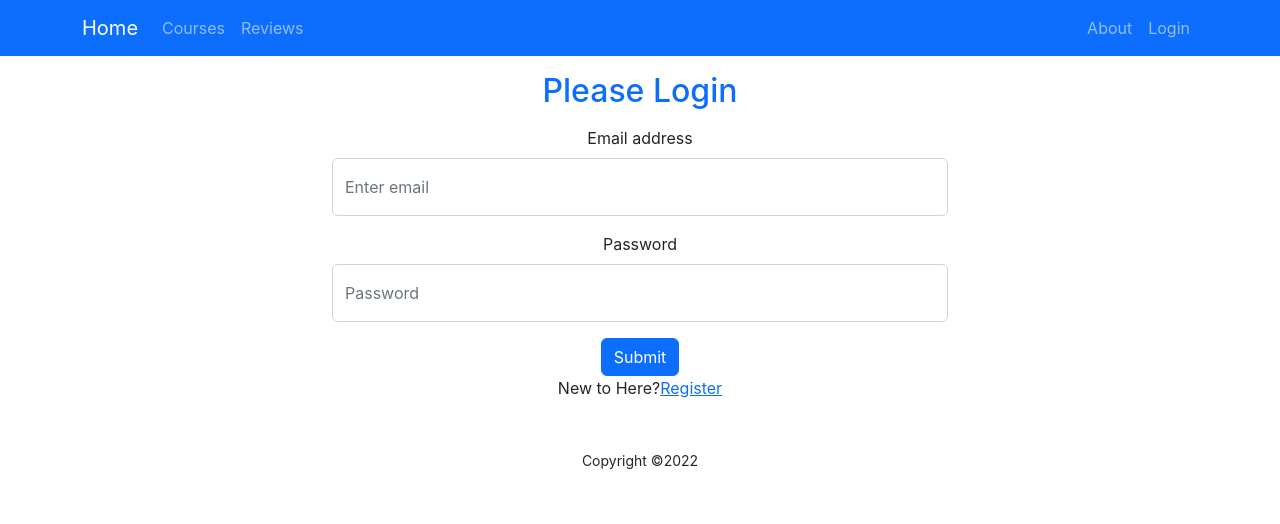
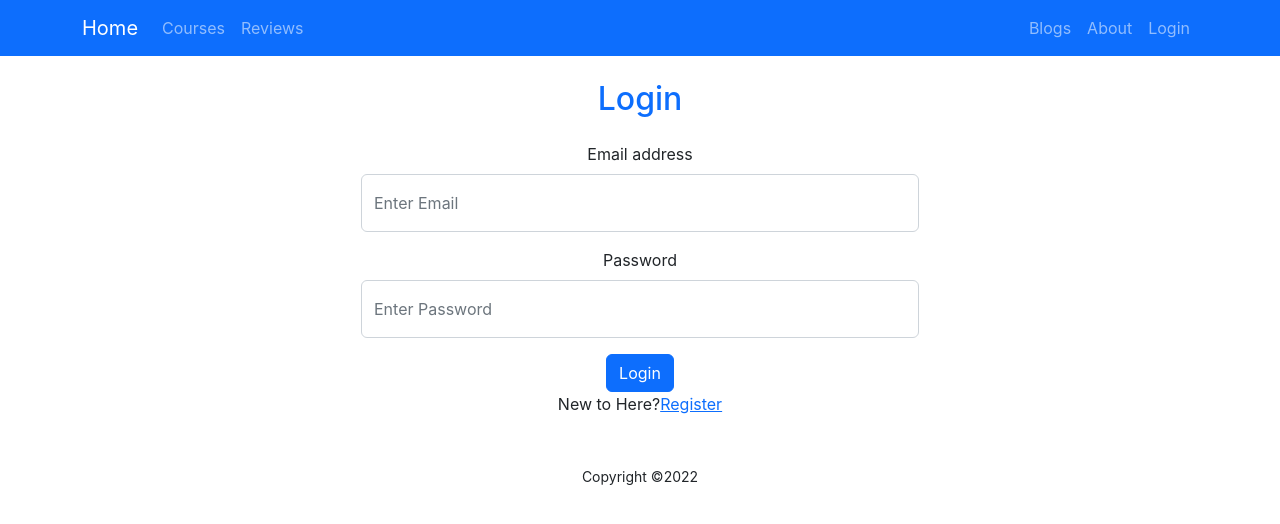
Before and after one commit to fuad-khan1/Genius-Tutorials-site, a React (Create React App) app: page /login in a window 1280 px wide. Shown: the top 524 px of the page. Built offline with nearby package versions, Linux system fonts and the light colour scheme; no server answers.

Commit message:
blogs and about  added

```diff
--- a/src/App.js
+++ b/src/App.js
@@ -8,6 +8,8 @@ import NotFound from "./Pages/NotFound/NotFound";
 import Checkout from "./Pages/Checkout/Checkout";
 import Register from "./Pages/Register/Register";
 import RequireAuth from "./Pages/RequireAuth/RequireAuth";
+import Blogs from "./Pages/Blogs/Blogs";
+import About from "./Pages/About/About";
 function App() {
   return (
     <div className="App">
@@ -23,6 +25,9 @@ function App() {
             </RequireAuth>
           }
         ></Route>
+                <Route path="/blogs" element={<Blogs></Blogs>}></Route>
+                <Route path="/about" element={<About></About>}></Route>
+
         <Route path="/login" element={<Login></Login>}></Route>
         <Route path="/register" element={<Register></Register>}></Route>
         <Route path="*" element={<NotFound></NotFound>}></Route>
--- /dev/null
+++ b/src/Pages/Blogs/Blogs.js
@@ -0,0 +1,46 @@
+import React from "react";
+
+const Blogs = () => {
+  return (
+    <div className="container ">
+      <h2 className="my-4 text-primary">Blogs</h2>
+      <ol>
+        <li>
+          {" "}
+          <strong className="">Authentication vs authorization: </strong>
+          Authentication is the process of verifying who a user is, while
+          authorization is the process of verifying what they have access to.
+          Comparing these processes to a real-world example, when you go through
+          security in an airport, you show your ID to authenticate your
+          identity. Then, when you arrive at the gate, you present your boarding
+          pass to the flight attendant, so they can authorize you to board your
+          flight and allow access to the plane.
+        </li>
+        <li>
+          <p>
+            The Firebase Database is a cloud-hosted database. Data is stored as
+            JSON and synchronized in realtime to every connected client. It lets
+            us build rich, collaborative applications by allowing secure access
+            to the database directly from client-side code
+          </p>
+          <p>
+            The Other options of Authentications are:
+            <ul>
+              <p>Auth0. </p>
+              <p>MongoDB</p>
+              <p>Okta</p>
+              <p>OAuth2</p>
+            </ul>
+          </p>
+        </li>
+        <li>
+          Without Authentication, Firebase provides:
+           1.Cloud Firestore. 2.Cloud Functions. 3.Authentication. 4.Hosting. Cloud
+          Storage. 5.Google Analytics. 6.Predictions. 7.Cloud Messaging.
+        </li>
+      </ol>
+    </div>
+  );
+};
+
+export default Blogs;
--- a/src/Pages/Home/Reviews/Reviews.js
+++ b/src/Pages/Home/Reviews/Reviews.js
@@ -3,7 +3,6 @@ import Review from '../Review/Review';
 
 const Reviews = () => {
     const [reviews, setReviews] = useState([]);
-    console.log(reviews)
   useEffect(() => {
     fetch("reviewData.json")
       .then((res) => res.json())
--- a/src/Pages/Login/Login.js
+++ b/src/Pages/Login/Login.js
@@ -1,26 +1,94 @@
-import React from "react";
-import { Button, Form } from "react-bootstrap";
-import { Link } from "react-router-dom";
+import { useState } from "react";
+import {
+  useAuthState,
+  useCreateUserWithEmailAndPassword,
+  useSignInWithEmailAndPassword,
+} from "react-firebase-hooks/auth";
+import { Link, useLocation, useNavigate } from "react-router-dom";
+import auth from "../../firebase.init";
 
 const Login = () => {
+  // const [login, setLogin] = useState(true);
+
+  const [confirmError, setConfirmError] = useState("");
+  let navigate = useNavigate();
+  let location = useLocation();
+  let from = location.state?.from?.pathname || "/";
+
+
+  const [userInfo, setUserInfo] = useState({
+    email: "",
+    password: "",
+    confirmPass: "",
+  });
+
+  const [signInWithEmailAndPassword, user, loading, error] =
+    useSignInWithEmailAndPassword(auth);
+    if (user) {
+      navigate(from, { replace: true });
+  }
+
+  const [loginUser, loginloading, loginerror] = useAuthState(auth);
+
+  const handleFormInput = (event) => {
+    userInfo[event.target.name] = event.target.value;
+  };
+
+  const handleLogin = (event) => {
+    event.preventDefault();
+    signInWithEmailAndPassword(userInfo.email, userInfo.password);
+
+
+    console.log(userInfo);
+  };
+
+  if (loginUser) {
+  }
+
   return (
-    <div className="container w-50">
-      <h2 className="my-3 text-primary">Please Login</h2>
-      <Form>
-      <Form.Group className="mb-3" controlId="formBasicEmail">
-        <Form.Label>Email address</Form.Label>
-        <Form.Control className="py-3" type="email" placeholder="Enter email" required />
-      </Form.Group>
-      <Form.Group className="mb-3" controlId="formBasicPassword">
-        <Form.Label>Password</Form.Label>
-        <Form.Control className="py-3" type="password" placeholder="Password" required />
-      </Form.Group>
+    <div className="container">
+      <form className="w-50 mx-auto" onSubmit={handleLogin}>
+        <h2 className="text-primary my-4">Login</h2>
+        <div className="mb-3">
+          <label htmlFor="exampleInputEmail1" className="form-label">
+            Email address
+          </label>
+          <input
+            onBlur={(event) => handleFormInput(event)}
+            type="email"
+            className="form-control py-3"
+            name="email"
+            id="exampleInputEmail1"
+            aria-describedby="emailHelp"
+            placeholder="Enter Email"
+            required
+          />
+        </div>
+        <div className="mb-3">
+          <label htmlFor="exampleInputPassword1" className="form-label">
+            Password
+          </label>
+          <input
+            onBlur={(event) => handleFormInput(event)}
+            type="password"
+            name="password"
+            className="form-control py-3"
+            id="exampleInputPassword1"
+            placeholder="Enter Password"
+            required
+          />
+        </div>
 
-      <Button variant="primary" type="submit">
-        Submit
-      </Button>
-      <p>New to Here?<Link to='/register'>Register</Link></p>
-    </Form>
+        <button type="submit" className="btn btn-primary">
+          Login
+        </button>
+        <p>
+          New to Here?<Link to="/register">Register</Link>
+        </p>
+        <p className="text-danger">{confirmError}</p>
+
+        {user && <p className="text-success">User Login Successfully</p>}
+      </form>
     </div>
   );
 };
--- a/src/Pages/Register/Register.js
+++ b/src/Pages/Register/Register.js
@@ -1,34 +1,65 @@
-import React from "react";
+import { GoogleAuthProvider, signInWithPopup } from "firebase/auth";
+import React, { useState } from "react";
 import { Button, Form } from "react-bootstrap";
-import { useCreateUserWithEmailAndPassword } from "react-firebase-hooks/auth";
-import { Link } from "react-router-dom";
+import { useCreateUserWithEmailAndPassword, useSignInWithGoogle } from "react-firebase-hooks/auth";
+import { Link, useNavigate } from "react-router-dom";
 import auth from "../../firebase.init";
 
 const Register = () => {
   const [createUserWithEmailAndPassword, user, loading, error] =
     useCreateUserWithEmailAndPassword(auth);
-  const inputEmail = (event) => {
-    console.log(event.target.value);
+    const navigate = useNavigate();
+
+
+
+    const [signInWithGoogle, googleUser, googleError] = useSignInWithGoogle(auth);
+  const [inputValue, setInputValue] = useState({
+    userEmail: "",
+    userPassword: "",
+    userConfirmPassword: "",
+  });
+  const [confirmError, setConfirmError] = useState("");
+
+  const handleInputField = (event) => {
+    inputValue[event.target.name]= event.target.value;
   };
-  const inputPass = (event) => {
-    console.log(event.target.value);
-  };
+
   const handleRegister = (event) => {
     event.preventDefault();
-    const email = event.target.inputPass.value;
-    console.log(email);
+    const email = event.target.email.value;
+    const password = event.target.password.value;
+    const ConfirmPassword = event.target.confirmPassword.value;
+    if (password !== ConfirmPassword) {
+      setConfirmError('Password not matched!');
+      return;
+    } else {
+      createUserWithEmailAndPassword(email, password);
+       setConfirmError('');
+    }
   };
+  let errorElement;
+
+  if (googleError ) {
+
+    errorElement = <p className='text-danger'>Error: {googleError?.message}</p>
+}
+
+if (googleUser) {
+  console.log(googleUser);
+    navigate('/');
+}
   return (
     <div>
       <div className="container w-50">
-        <h2 className="my-3 text-primary">Please Login</h2>
+        <h2 className="my-3 text-primary">Please Register</h2>
         <Form onSubmit={handleRegister}>
           <Form.Group className="mb-3" controlId="formBasicEmail">
             <Form.Label>Email address</Form.Label>
             <Form.Control
-              onBlur={inputEmail}
+              onBlur={handleInputField}
               className="py-3"
               type="email"
+              name="email"
               placeholder="Enter email"
               required
             />
@@ -36,9 +67,10 @@ const Register = () => {
           <Form.Group className="mb-3" controlId="formBasicPassword">
             <Form.Label>Password</Form.Label>
             <Form.Control
-            onBlur={inputPass}
+              onBlur={handleInputField}
               className="py-3"
               type="password"
+              name="password"
               placeholder="Password"
               required
             />
@@ -46,11 +78,14 @@ const Register = () => {
           <Form.Group className="mb-3" controlId="formBasicPassword">
             <Form.Label>Confirm Password</Form.Label>
             <Form.Control
+              onBlur={handleInputField}
               className="py-3"
               type="password"
+              name="confirmPassword"
               placeholder="Confirm Password"
               required
             />
+            <p className="text-danger">{confirmError} </p>
           </Form.Group>
 
           <Button variant="primary" type="submit">
@@ -59,7 +94,10 @@ const Register = () => {
           <p>
             Already registered?<Link to="/login">Login</Link>
           </p>
+          {error && <p className="text-danger">{error.message}</p>}
+          {user ? <p className="text-success">User Created</p> : <p></p>}
         </Form>
+        <button onClick={()=>signInWithGoogle()}>Google SignUp</button>
       </div>
     </div>
   );
--- a/src/Pages/RequireAuth/RequireAuth.js
+++ b/src/Pages/RequireAuth/RequireAuth.js
@@ -1,12 +1,13 @@
 import React from 'react';
+import { useAuthState } from 'react-firebase-hooks/auth';
 import { Navigate, useLocation } from 'react-router-dom';
 import auth from '../../firebase.init';
 
 const RequireAuth = ({children}) => {
-    let auth ;
+    const[user,loading, error]= useAuthState(auth)
   let location = useLocation();
 
-  if (!auth?.user) {
+  if (!user) {
 
     return <Navigate to="/login" state={{ from: location }} replace />;
   }
--- a/src/Pages/Shared/Header/Header.js
+++ b/src/Pages/Shared/Header/Header.js
@@ -1,10 +1,19 @@
+import { signOut } from "firebase/auth";
 import React from "react";
+import { Button } from "react-bootstrap";
 import Container from "react-bootstrap/Container";
 import Nav from "react-bootstrap/Nav";
 import Navbar from "react-bootstrap/Navbar";
+import { useAuthState } from "react-firebase-hooks/auth";
 import { Link } from "react-router-dom";
+import auth from "../../../firebase.init";
 
 const Header = () => {
+  const { user } = useAuthState(auth);
+  console.log(user);
+  const handleSignOut = () => {
+    signOut(auth);
+  };
   return (
     <>
       <Navbar
@@ -25,12 +34,20 @@ const Header = () => {
               <Nav.Link href="home#reviews">Reviews</Nav.Link>
             </Nav>
             <Nav>
+
+              <Nav.Link as={Link} to="/blogs">
+                Blogs
+              </Nav.Link>
               <Nav.Link as={Link} to="/about">
                 About
               </Nav.Link>
-              <Nav.Link eventKey={2} as={Link} to="/login">
-                Login
-              </Nav.Link>
+              {user ? (
+                <button onClick={handleSignOut}>Sign out</button>
+              ) : (
+                <Nav.Link eventKey={2} as={Link} to="/login">
+                  Login
+                </Nav.Link>
+              )}
             </Nav>
           </Navbar.Collapse>
         </Container>
```
Also changed, not shown: src/Pages/About/About.js (added, +14 -0 lines).
